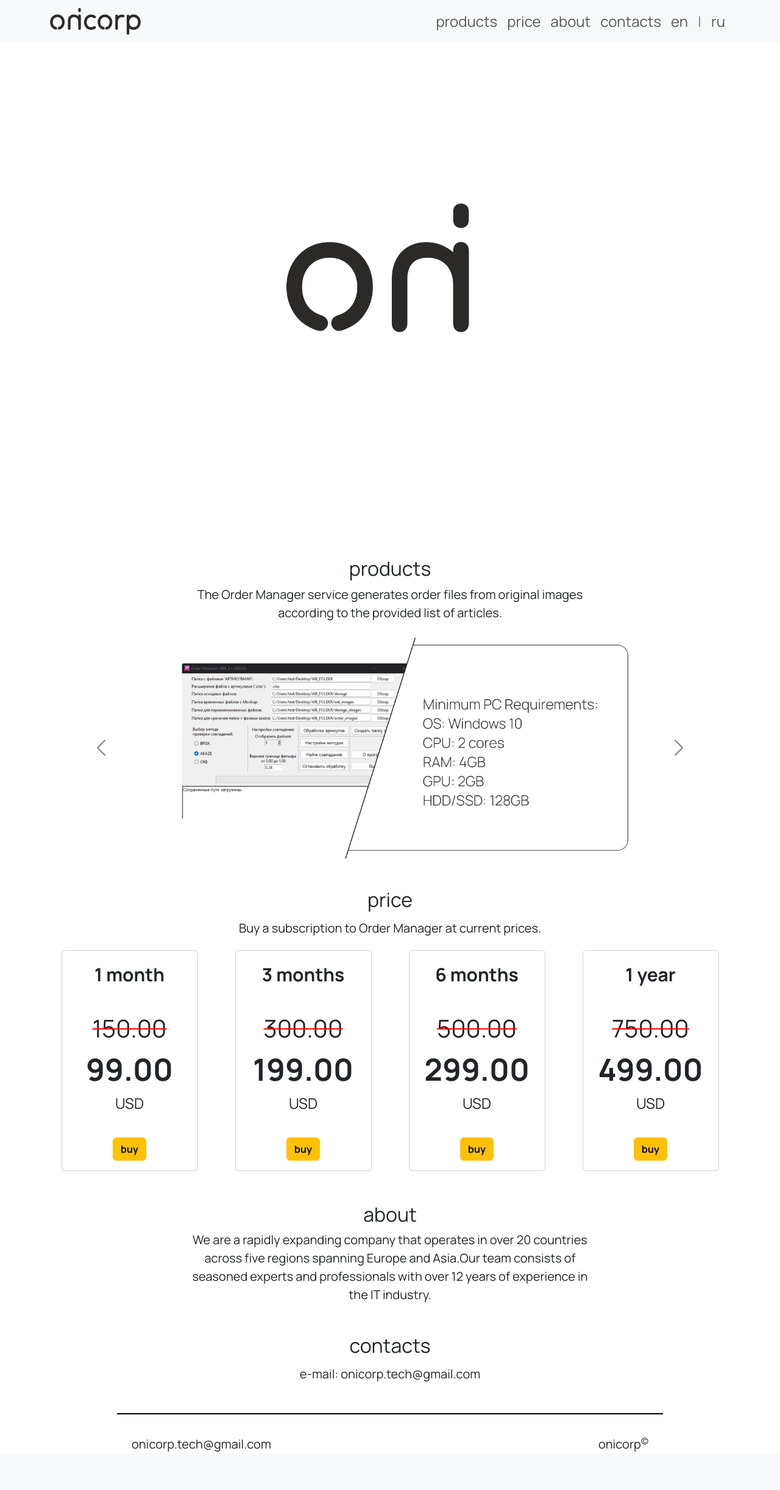
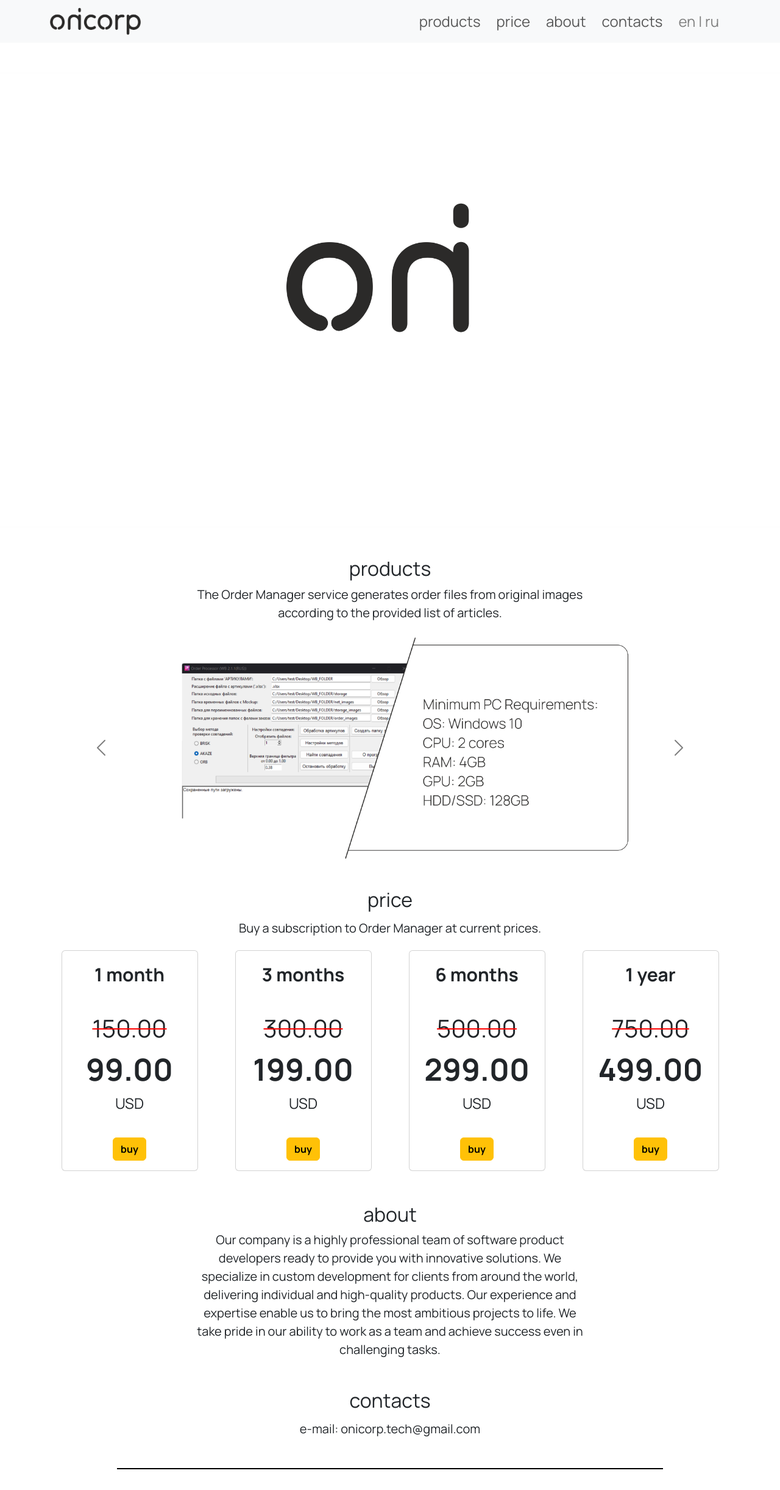
Before and after one commit to onium16/Order_Manager_site_v1, a Django app: page / in a window 1280 px wide; the page is wider, and only the part inside the window is pictured. Shown: the top 2443 px of that part at 61% size. Before the commit the page ends 2380 px from the top of that part, so only its background shows below. Run offline with Django 4.2, Linux system fonts and the light colour scheme; data comes from the database, SQL or seed files in the repository; some libraries are stand-ins or nearby versions.

Commit message:
good version, next adding docker mode

```diff
--- a/base/settings.py
+++ b/base/settings.py
@@ -80,7 +80,7 @@ ROOT_URLCONF = 'base.urls'
 TEMPLATES = [
     {
         'BACKEND': 'django.template.backends.django.DjangoTemplates',
-        'DIRS': [],
+        'DIRS': [os.path.join(BASE_DIR, 'templates')],
         'APP_DIRS': True,
         'OPTIONS': {
             'context_processors': [
--- a/shop/templates/index.html
+++ b/shop/templates/index.html
@@ -11,7 +11,6 @@
         {% load static %}
         <script src="/static/js/language.js"></script>
         <script src="/static/js/bootstrap.min.js"></script>
-
     </head>
     <body>
 
@@ -26,13 +25,16 @@
                 </div>
                 <div class="collapse navbar-collapse justify-content-end" id="navbarNav" style="justify-content: flex-end; font-size: 24px;">
                     <div class="navbar-nav ml-auto text-center">
-                        <div class="nav-item"><a class="nav-link" href="#products">{% trans "products" %}</a></div>
-                        <div class="nav-item"><a class="nav-link" href="#price">{% trans "price" %}</a></div>
-                        <div class="nav-item"><a class="nav-link" href="#about">{% trans "about" %}</a></div>
-                        <div class="nav-item"><a class="nav-link" href="#contacts">{% trans "contacts" %}</a></div>
-                        <a class="nav-item nav-link" style="margin: 0;  white-space: nowrap;" href="#" onclick="changeLanguage('en')">en</a>
-                        <span style="padding: 8px; color: grey"> | </span>
-                        <a class="nav-item nav-link" style="margin: 0;  white-space: nowrap;" href="#" onclick="changeLanguage('ru')">ru</a>
+                        <div class=""><a class="nav-link nav-item" href="#products">{% trans "products" %}</a></div>
+                        <a class="nav-link nav-item" href="#price">{% trans "price" %}</a>
+                        <a class="nav-link nav-item" href="#about">{% trans "about" %}</a>
+                        <a class="nav-link nav-item" href="#contacts">{% trans "contacts" %}</a>
+
+                        <div class="nav-link">
+                            <a class="nav-item " style="text-decoration: none; color: gray;" href="#" onclick="changeLanguage('en')">en</a>
+                            <span class="nav-item" style="padding: 0px; color: gray;"> | </span>
+                            <a class="nav-item"  style="text-decoration: none; color: gray;" href="#" onclick="changeLanguage('ru')">ru</a>
+                        </div>
                     </div>
                 </div>
             </div>
@@ -123,7 +125,7 @@
                 <h2>{% trans "about" %}</h2>
                 <!-- Inline level -->
                     <span class="d-inline-block" style="max-width: 650px; font-size: 20px;">
-                        {% trans "We are a rapidly expanding company that operates in over 20 countries across five regions spanning Europe and Asia.Our team consists of seasoned experts and professionals with over 12 years of experience in the IT industry." %}
+                        {% trans "Our company is a highly professional team of software product developers ready to provide you with innovative solutions. We specialize in custom development for clients from around the world, delivering individual and high-quality products. Our experience and expertise enable us to bring the most ambitious projects to life. We take pride in our ability to work as a team and achieve success even in challenging tasks." %}
                     </span>
             </div>
         </section>
--- a/static/styles.css
+++ b/static/styles.css
@@ -24,22 +24,27 @@ body {
   }
 
 .nav-container {
-    display: flex; /* Используем flexbox для размещения элементов в одной строке */
-    align-items: center; /* Выравниваем элементы по вертикали по центру */
-    white-space: nowrap; /* Запрещаем перенос текста */
+    display: flex;
+    align-items: center;
+    white-space: nowrap;
 }
 
 .nav-container a,
 .nav-container span {
     margin: 0;
     padding: 5px;
-    white-space: nowrap; /* Запрещаем перенос текста для внутренних элементов */
+    white-space: nowrap;
 }
 
 .header-content {
     display: flex;
     justify-content: space-between;
     align-items: center;
+}
+
+.nav-link{
+    display: inline-block;
+    margin-right: 10px;
 }
 
 @media (max-width: 790px) {
@@ -49,11 +54,10 @@ body {
     }
 
     .navbar-toggler {
-        margin-top: 10px; /* Настройте отступ сверху по вашему усмотрению */
+        margin-top: 10px;
 
     }
       .nav-item {
-    display: inline-block; /* Отображать элементы в одной строке */
-    margin-right: 10px; /* Опциональное пространство между элементами */
+    display: inline-block;
   }
 }
```
Also changed, not shown: shop/locale/ru/LC_MESSAGES/django.po, 2 other files.
